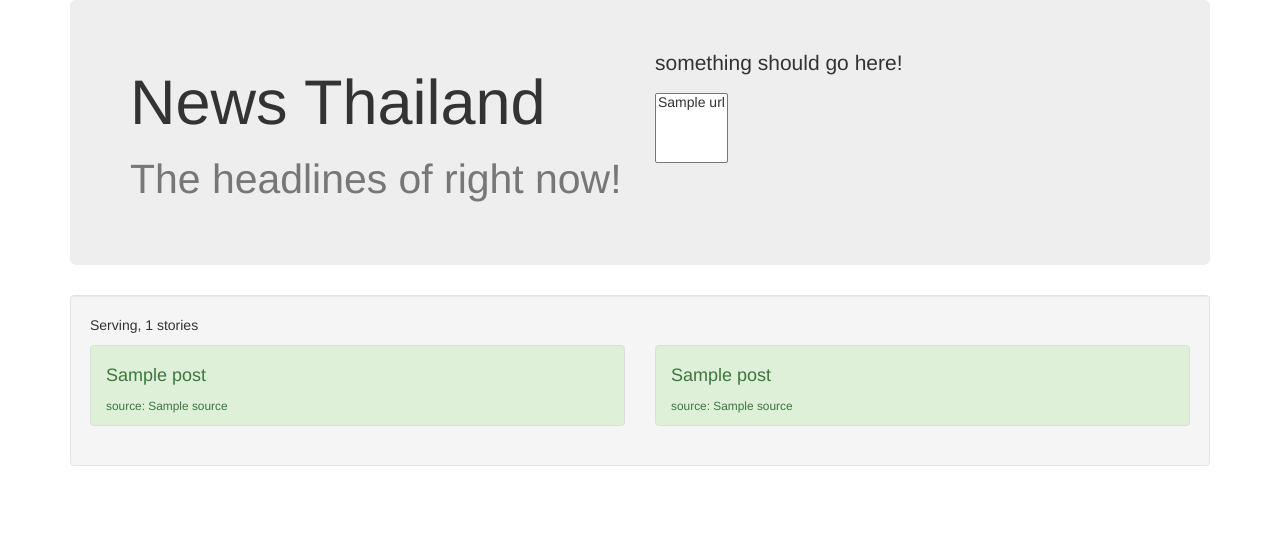
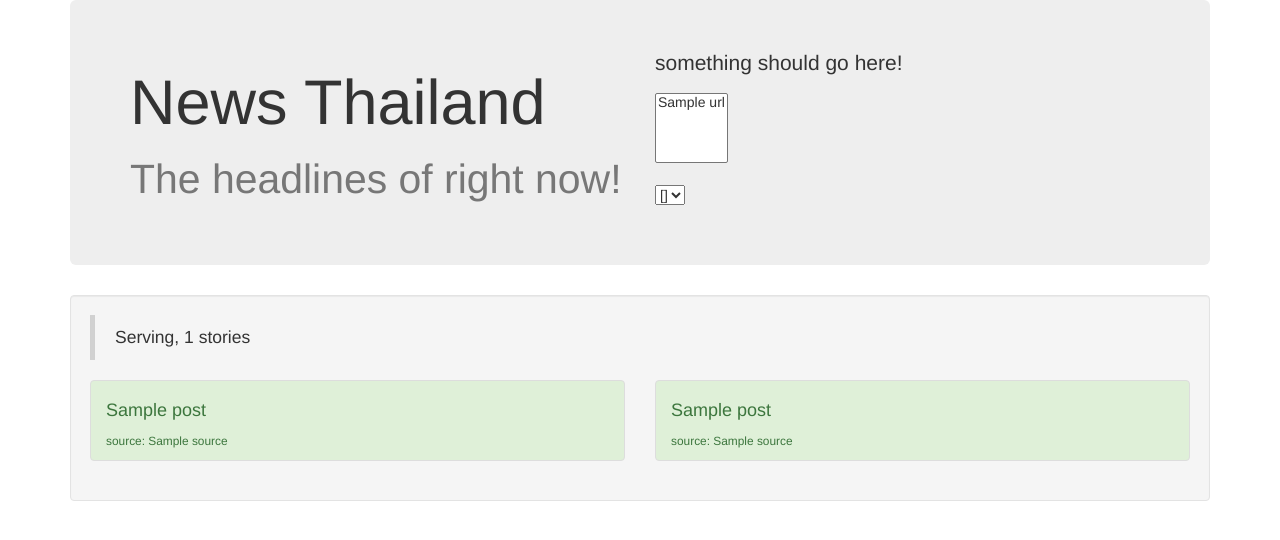
Before and after one commit to eduna75/news-reader, a Python web app: template app/templates/index.html in a window 1280 px wide. Shown: the top 540 px of the page. Run offline with Jinja, Linux system fonts and the light colour scheme; the template is opened without the code that fills it: most values are stand-ins (such as "Sample title", 1, 10 or a date in 2020); some libraries are stand-ins or nearby versions.

Commit message:
commited but not finished, need jquery for changing css

```diff
--- a/app/post_generator.py
+++ b/app/post_generator.py
@@ -13,16 +13,17 @@ def generator():
     total_committed = 0
     total_double = 0
     for l in links:
+        url_id = l[0]
         feeds = feedparser.parse(l[1])
         for i in xrange(0, len(feeds['entries'])):
             try:
                 post = [(feeds['entries'][i].title), (feeds['entries'][i].summary), (feeds['entries'][i].link),
-                        (feeds['feed'].title), (feeds['entries'][i].published)]
+                        (feeds['feed'].title), (url_id), (feeds['entries'][i].published)]
                 print post, '\n'
             except BaseException as e:
                 print 'could not extract everything', e
             try:
-                link.execute('INSERT INTO news(title, summary, link, publisher, date) VALUES (?,?,?,?,?);', post)
+                link.execute('INSERT INTO news(title, summary, link, publisher, source, date) VALUES (?,?,?,?,?,?);', post)
                 link.commit()
                 total_committed += 1
             except BaseException as e:
--- a/app/templates/base.html
+++ b/app/templates/base.html
@@ -3,6 +3,7 @@
 <head lang="en">
     <meta charset="UTF-8">
     <link rel="stylesheet" href="/bower_components/bootstrap/dist/css/bootstrap.min.css"/>
+    <link rel="stylesheet" href="/bootswatch/simplex/bootstrap.min.css"/>
     <title>{% block title %}{% endblock %}</title>
 </head>
 <body>
@@ -19,12 +20,21 @@
 
             <div class="col-sm-6">
                 <p>something should go here!</p>
+
                 <div class="table-responsive">
                     <div class="table">
-            <select name="Item_1" multiple>
+                        <select name="news_list" multiple>
                             {% for y in urls %}
                                 <option value="{{ y.id }}">{{ y.name }}</option>
                             {% endfor %}
+                        </select>
+                    </div>
+                    <div class="menu">
+                        <select name="theme_list">
+                            {% for theme in theme_list %}
+                                <option value="{{ theme }}">{{ theme }}</option>
+                            {% endfor %}
+                            {{ theme_list }}
                         </select>
                     </div>
                 </div>
@@ -33,7 +43,27 @@
     </div>
     {% block content %}{% endblock %}
 </div>
+
 <script src="/bower_components/jquery/dist/jquery.min.js"></script>
 <script src="/bower_components/bootstrap/dist/js/bootstrap.min.js"></script>
+
+<script>
+    $(document).ready(function() {
+    $("#ddselect").change(function(){
+        if($("#theme_list option:selected").attr("value") == {{ theme }}){
+            alert("Project manager 1 alert");
+        }
+        if($("#theme_list option:selected").attr("id") == "projectmanager2"){
+            alert("Project manager 2 alert");
+        }
+    });
+
+});
+    var theme = $('#theme_list :selected').text();
+    $('#theme_list').on('change', function () {
+        var val = $(this).val();
+        $('link[href="/bootswatch/simplex/bootstrap.min.css"]').attr('href', '/bootswatch/simplex/bootstrap.min.css');
+    });
+</script>
 </body>
 </html>
--- a/app/templates/index.html
+++ b/app/templates/index.html
@@ -2,14 +2,14 @@
 {% block title %}News from Thailand, headlines from Thailand{% endblock %}
 {% block content %}
     <div class="well">
-        <div class="blockquote">
+        <blockquote>
             <p>Serving, {{ length }} stories</p>
-        </div>
+        </blockquote>
         <div class="row">
             <div class="col-sm-6">
                 <div class="list-group">
                     <div class="accordion" id="accordion2">
-                        {% for p in post[(length -50):(length -100):-1] %}
+                        {% for p in post[(length -2):(length -85):-2] %}
                             <div class="accordion-group">
                                 <div class="accordion-heading">
                                     <a class="accordion-toggle list-group-item list-group-item-success"
@@ -37,7 +37,7 @@
             <div class="col-sm-6">
                 <div class="list-group">
                     <div class="accordion" id="accordion2">
-                        {% for p in post[(length):(length -50):-1] %}
+                        {% for p in post[(length):(length -85):-2] %}
                             <div class="accordion-group">
                                 <div class="accordion-heading">
                                     <a class="accordion-toggle list-group-item list-group-item-success"
```
Also changed, not shown: app/views.py (+8 -3 lines), app/news-reader.db, 1 other file. Lines whose indentation alone changed are shown as unchanged.
